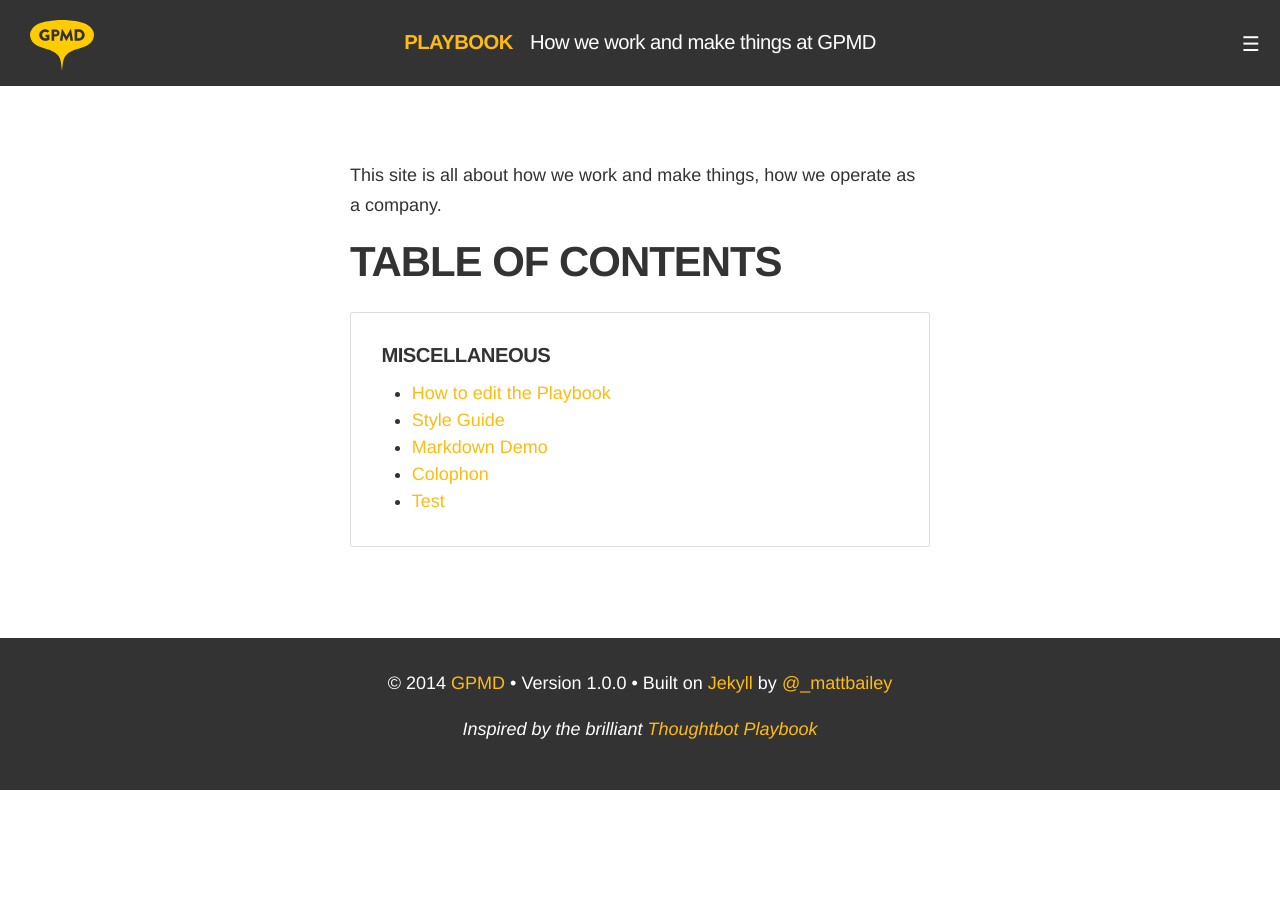
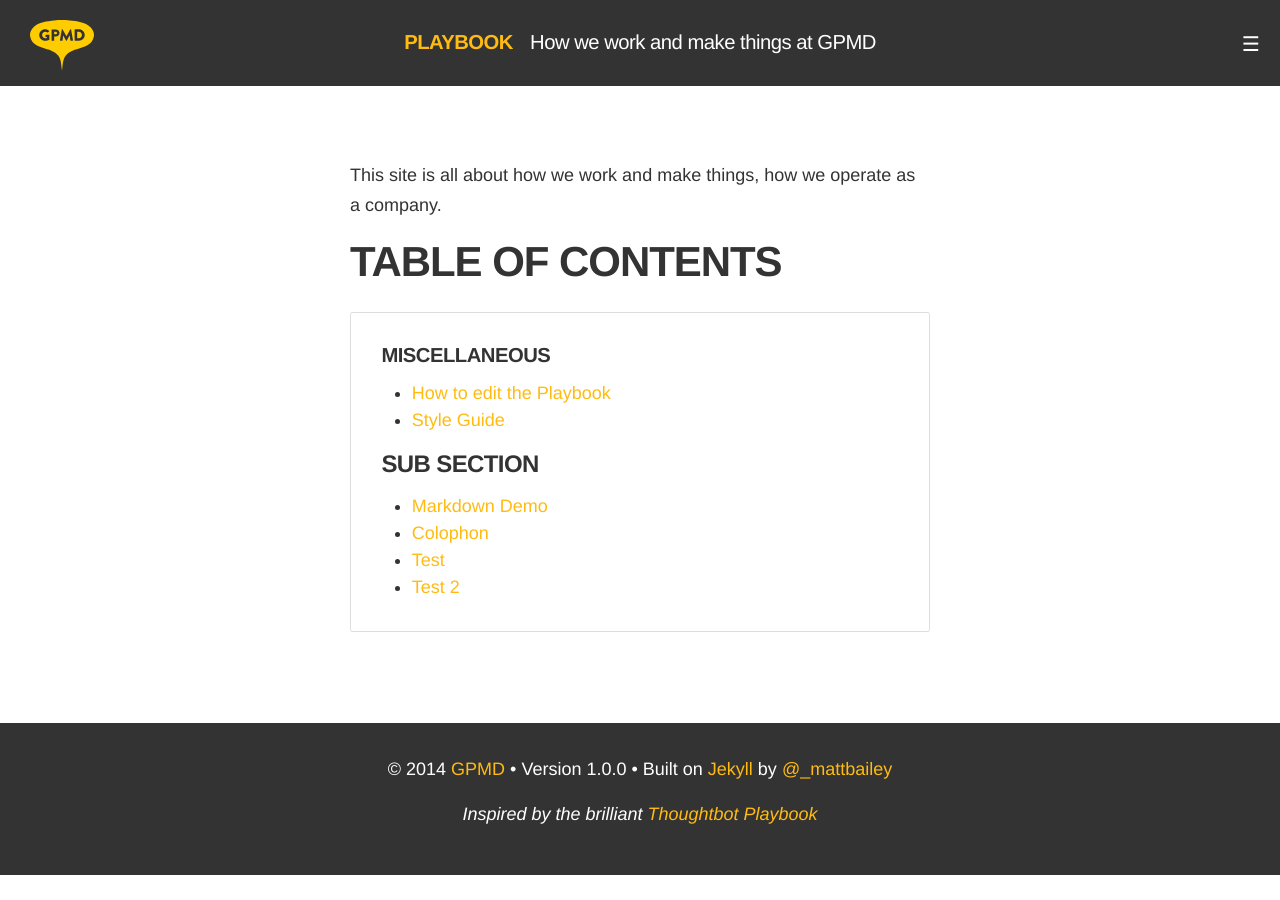
Before and after one commit to gpmd/playbook, a Jekyll site: the page built from index.md, in a window 1280 px wide. Built offline with Jekyll 4.4.1, drawn with Linux system fonts in a browser that asks for light colours; nearby versions of some CDN libraries; Markdown is read by kramdown in place of the engine named in the settings.

Commit message:
Updated table-of-contents.md

```diff
--- a/_includes/table-of-contents.md
+++ b/_includes/table-of-contents.md
@@ -2,6 +2,10 @@
 
 * [How to edit the Playbook]({{ site.baseurl }}/how-to-edit-the-playbook)
 * [Style Guide]({{ site.baseurl }}/style-guide)
+
+##### Sub Section
+
 * [Markdown Demo]({{ site.baseurl }}/markdown-demo)
 * [Colophon]({{ site.baseurl }}/colophon)
 * [Test](/test)
+* [Test 2](http://www.google.com)
```
